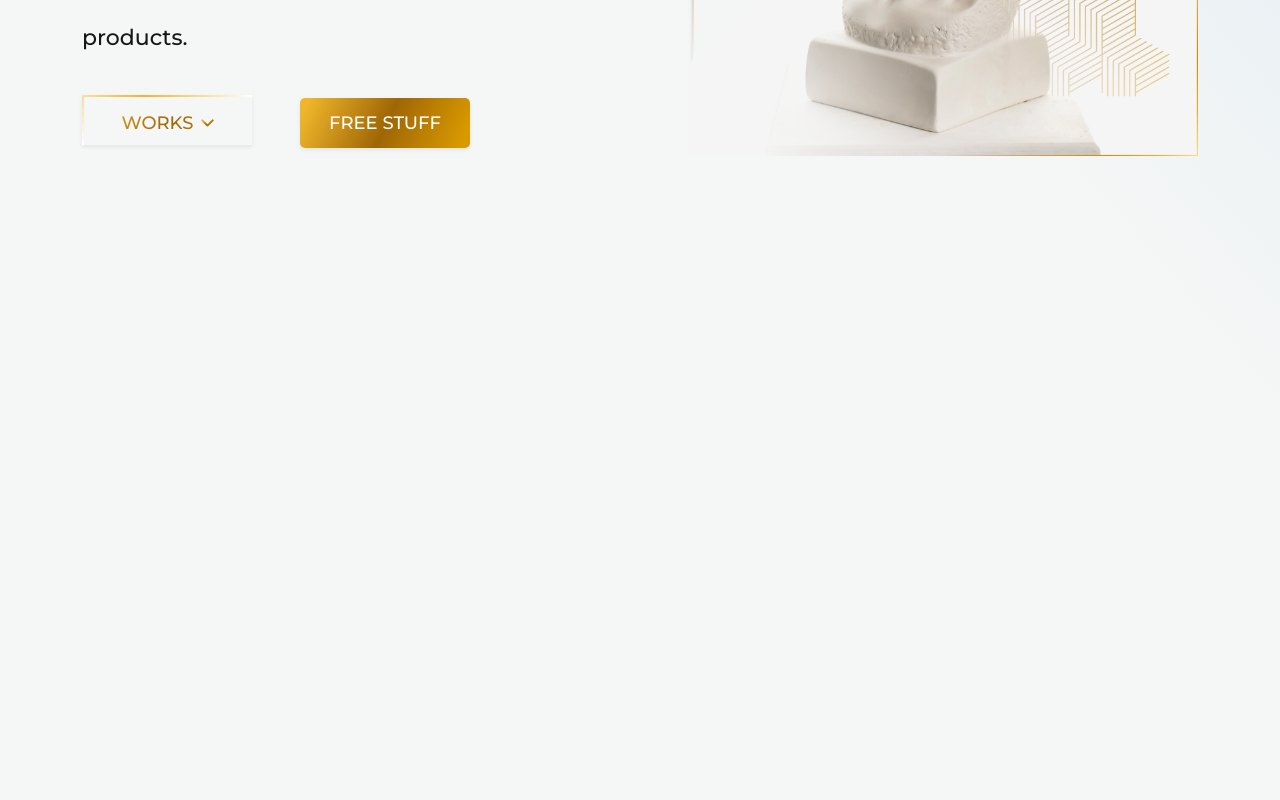
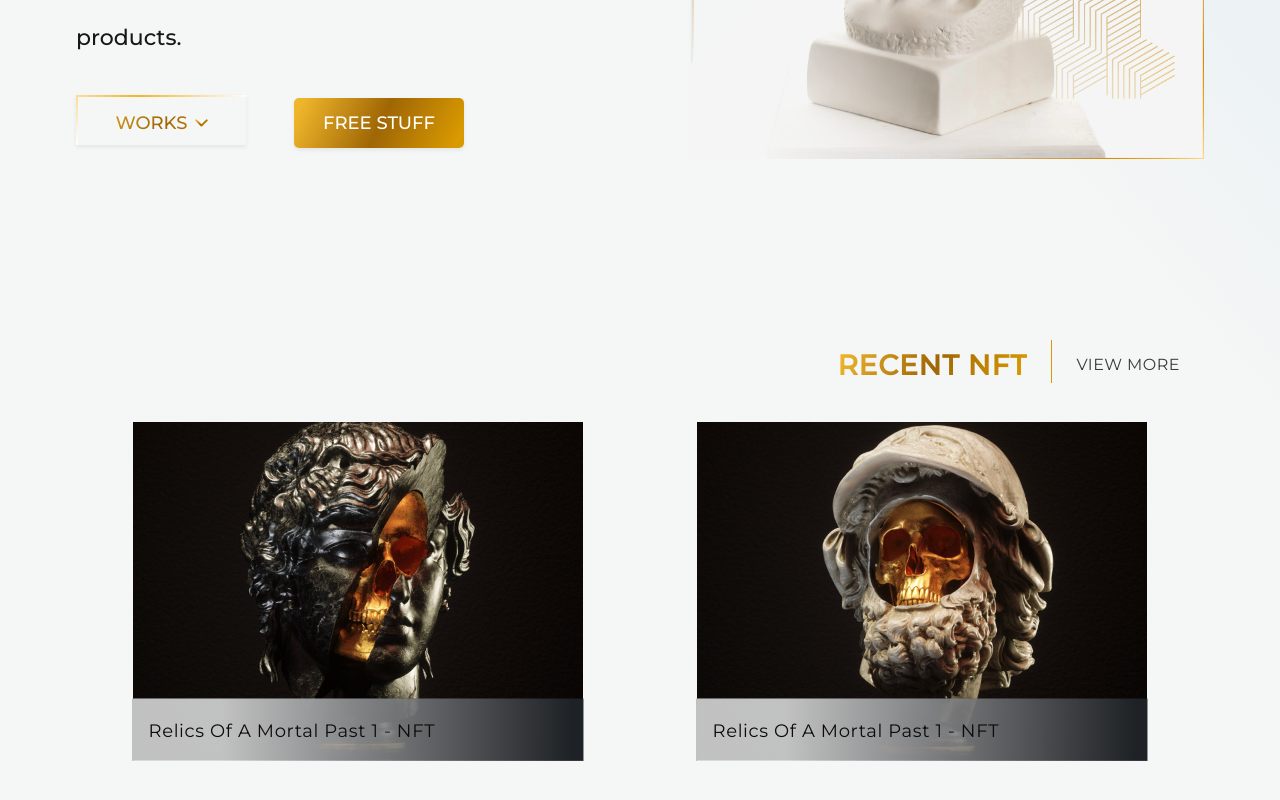
Before and after one commit to Igorgll/Orpheus-Landing-Page, a React (Create React App) app: page / in a window 1280 px wide. Shown: the part 556-1356 px from the top of the page. Built offline with nearby package versions, Linux system fonts and the light colour scheme.

Commit message:
@igorgll [Task: Carousel]

```diff
--- a/package.json
+++ b/package.json
@@ -10,6 +10,7 @@
     "react": "^18.2.0",
     "react-bootstrap": "^2.4.0",
     "react-dom": "^18.2.0",
+    "react-multi-carousel": "^2.8.2",
     "react-scripts": "5.0.1",
     "web-vitals": "^2.1.4"
   },
--- a/src/components/firstSection/sectionOne.css
+++ b/src/components/firstSection/sectionOne.css
@@ -1,5 +1,9 @@
 @import url('https://fonts.googleapis.com/css2?family=Cinzel:wght@400;500;600;900&display=swap');
 @import url('https://fonts.googleapis.com/css2?family=Montserrat&display=swap');
+
+.container {
+    max-width: 90%;
+}
 
 body {
     background: rgb(244,245,245);
--- a/src/components/firstSection/sectionOne.jsx
+++ b/src/components/firstSection/sectionOne.jsx
@@ -7,7 +7,7 @@ import Arrow from '../../assets/img/arrow.svg';
 export default class sectionOne extends Component {
     render () {
         return (
-            <Container className="container-fluid vh-100 d-flex align-items-center">
+            <Container className="container container-fluid vh-100 d-flex align-items-center">
                 <div className="col-md-6">
                     <h1 id="title">Yet the story of</h1>
                     <h2 id="orpheus">Orpheus</h2>
--- a/src/components/navbar/navbar.css
+++ b/src/components/navbar/navbar.css
@@ -1,4 +1,8 @@
 @import url('https://fonts.googleapis.com/css2?family=Cinzel:wght@400;500;600;900&family=Montserrat:ital,wght@0,500;1,400&display=swap');
+
+.container {
+    max-width: 90%;
+}
 
 nav {
     height: 96px;
--- a/src/components/navbar/navbar.jsx
+++ b/src/components/navbar/navbar.jsx
@@ -11,7 +11,7 @@ export default class menu extends Component {
     render () {
         return (
             <Navbar collapseOnSelect expand="lg" id="light">
-            <Container>
+            <Container className="container">
                 <div className="d-flex align-items-center">
                     <img className="me-3 logo" src={logo} alt="typo" />
                     <img src={typo} alt="typo" />
--- a/src/components/secondSection/secondSection.css
+++ b/src/components/secondSection/secondSection.css
@@ -1,4 +1,80 @@
-#image {
+.container {
+    position: relative;
+}
+
+.nftH1 {
+    font-family: 'Montserrat';
+    font-style: normal;
+    font-weight: 700;
+    font-size: 28px;
+    line-height: 50px;
+    letter-spacing: 0.03em;
+    text-transform: uppercase;
+
+    background: linear-gradient(295.38deg, #D99A01 4.89%, #9F6605 49.04%, #EFB62B 95.06%);
+    -webkit-background-clip: text;
+    -webkit-text-fill-color: transparent;
+}
+
+#vl {
+    border-left: 1.8px solid #D99A01;
+    height: 43px;
+}
+
+.nftH2 {
+    font-family: 'Montserrat';
+    font-style: normal;
+    font-weight: 400;
+    font-size: 16px;
+    line-height: 50px;
+    letter-spacing: 0.03em;
+    text-transform: uppercase;
+
+    color: rgba(13, 13, 13, 0.8);
+}
+
+.caption {
+    position: absolute;
     width: 451px;
+    height: 63px;
+    top: 91%;
+    left: 50%;
+    transform: translate(-50%, -50%);
+
+    background: linear-gradient(90deg, rgba(255, 255, 255, 0.81) 19.79%, rgba(255, 255, 255, 0) 97.4%);
+    opacity: 0.9;
+}
+
+.captionP {
+    font-family: 'Montserrat';
+    font-style: normal;
+    font-weight: 300;
+    font-size: 18px;
+    line-height: 50px;
+    letter-spacing: 0.035em;
+
+    color: #0D0D0D;
+}
+
+.viewBtn {
     height: 339px;
 }
+
+#whiteBtn {
+    font-family: 'Montserrat';
+    font-style: normal;
+    font-weight: 500;
+    font-size: 18px;
+    line-height: 50px;
+    text-transform: uppercase;
+
+    background: linear-gradient(295.38deg, #D99A01 4.89%, #9F6605 49.04%, #EFB62B 95.06%);
+    -webkit-background-clip: text;
+    -webkit-text-fill-color: transparent;
+    background-clip: text;
+
+    border-image: linear-gradient(45deg, #FFFFFF, #EFB62B, #FFFFFF) 1;
+
+    border-right: none;
+    border-bottom: none;
+}
--- a/src/components/secondSection/secondSection.jsx
+++ b/src/components/secondSection/secondSection.jsx
@@ -1,18 +1,90 @@
 import React, { Component } from "react";
 import Container from "react-bootstrap/Container";
+import Carousel from 'react-multi-carousel';
+import 'react-multi-carousel/lib/styles.css';
 import "./secondSection.css";
 import Image from "../../assets/img/IMAGE.png";
 import Image1 from "../../assets/img/IMAGE-1.png";
 import Image2 from "../../assets/img/IMAGE-2.png";
 import Image3 from "../../assets/img/IMAGE-3.png";
 import Image4 from "../../assets/img/IMAGE-4.png";
+import RightArrow from '../../assets/img/RightArrow.svg';
 
 export default class secondSection extends Component {
   render() {
+
+    const responsive = {
+      desktop: {
+        breakpoint: { max: 3000, min: 1024 },
+        items: 3,
+        slidesToSlide: 3
+      },
+      tablet: {
+        breakpoint: { max: 1024, min: 464 },
+        items: 2,
+        slidesToSlide: 2
+      },
+      mobile: {
+        breakpoint: { max: 464, min: 0 },
+        items: 1,
+        slidesToSlide: 1
+      }
+    };
+
     return (
-      <Container className="vh-100">
 
+      <Container className="container-fluid vh-100">
+
+      <div className="d-flex justify-content-end me-4 mb-4">
+        <h1 className="nftH1">Recent Nft</h1>
+        <div id="vl" className="ms-4 me-4"></div>
+        <h2 className="nftH2">View More</h2>
+      </div>
+
+        <Carousel
+          swipeable={false}
+          draggable={false}
+          showDots={false}
+          responsive={responsive}
+          ssr={true}
+          infinite={true}
+          autoPlay={this.props.deviceType !== "mobile" ? true : false}
+          autoPlaySpeed={5000}
+          keyBoardControl={true}
+          customTransition="all .5"
+          transitionDuration={300}
+          containerClass="carousel-container"
+          removeArrowOnDeviceType={["tablet", "mobile"]}
+          deviceType={this.props.deviceType}
+          dotListClass="custom-dot-list-style"
+          itemClass="carousel-item-padding-40-px"
+        >
+
+            <div className="d-flex justify-content-center"><img src={Image} alt="" />
+              <div class="text-dark bg-dark d-flex align-items-center justify-content-start caption"><p className="text-start ms-3 mt-3 captionP">Relics Of A Mortal Past 1 - NFT</p></div>
+            </div>
+
+            <div className="d-flex justify-content-center"><img src={Image1} alt="" />
+              <div class="text-dark bg-dark d-flex align-items-center justify-content-start caption"><p className="text-start ms-3 mt-3 captionP">Relics Of A Mortal Past 1 - NFT</p></div>
+            </div>
+
+            <div className="d-flex justify-content-center"><img src={Image2} alt="" />
+              <div class="text-dark bg-dark d-flex align-items-center justify-content-start caption"><p className="text-start ms-3 mt-3 captionP">Relics Of A Mortal Past 1 - NFT</p></div>
+            </div>
+
+            <div className="d-flex justify-content-center"><img src={Image3} alt="" />
+              <div class="text-dark bg-dark d-flex align-items-center justify-content-start caption"><p className="text-start ms-3 mt-3 captionP">Relics Of A Mortal Past 1 - NFT</p></div>
+            </div>
+
+            <div className="d-flex justify-content-center"><img src={Image4} alt="" />
+              <div class="text-dark bg-dark d-flex align-items-center justify-content-start caption"><p className="text-start ms-3 mt-3 captionP">Relics Of A Mortal Past 1 - NFT</p></div>
+            </div>
+
+            <div className="viewBtn d-flex justify-content-center align-items-center"><button id="whiteBtn" className="shadow-sm">View all <img src={RightArrow} alt="Arrow" className="ms-2 mb-1"/></button>
+            </div>
+
+        </Carousel>
       </Container>
-    );
+    )
   }
 }
```
Also changed, not shown: src/assets/img/RightArrow.svg (added), 1 other file (tests, documents, lock files or other folders).
